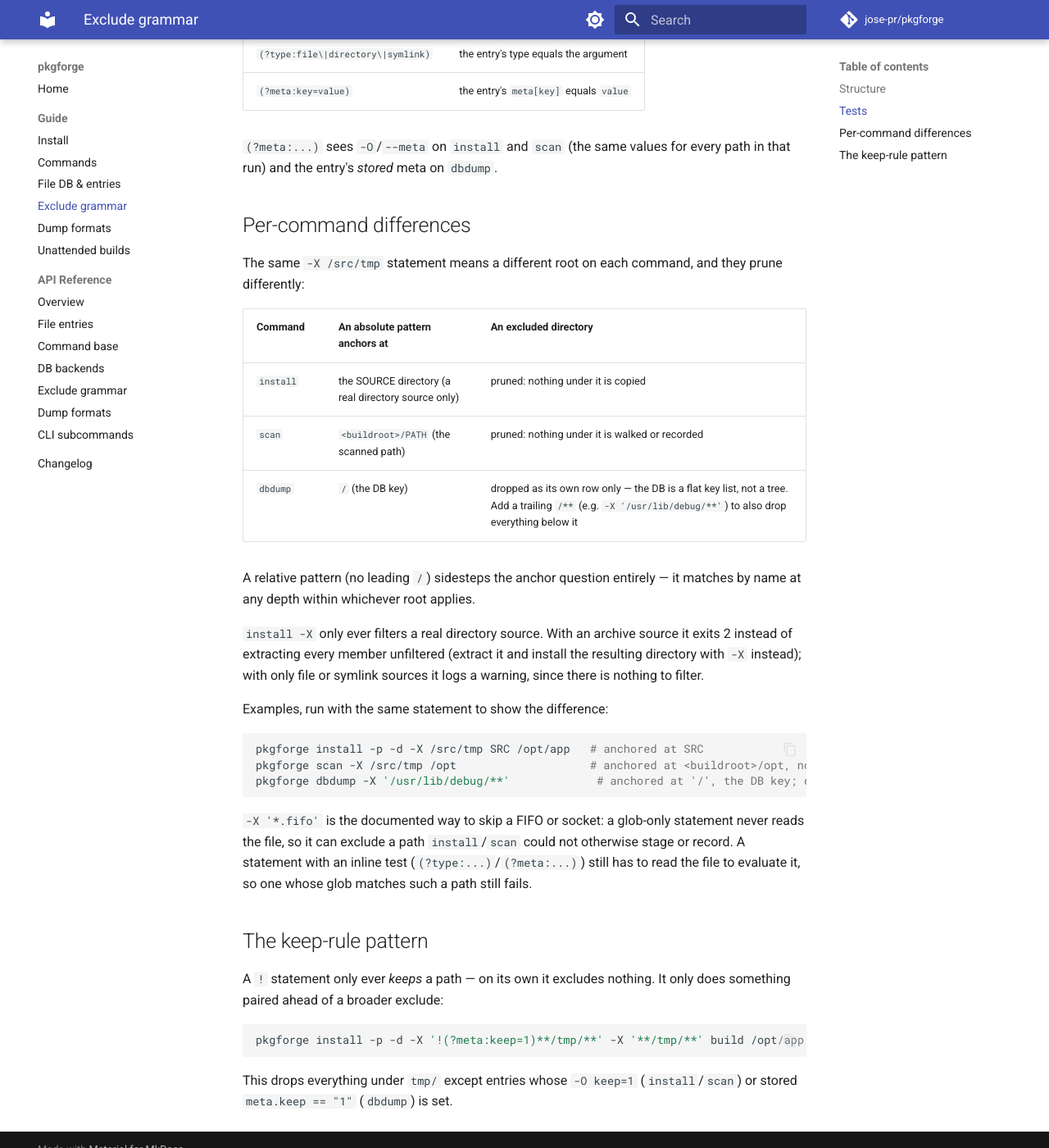
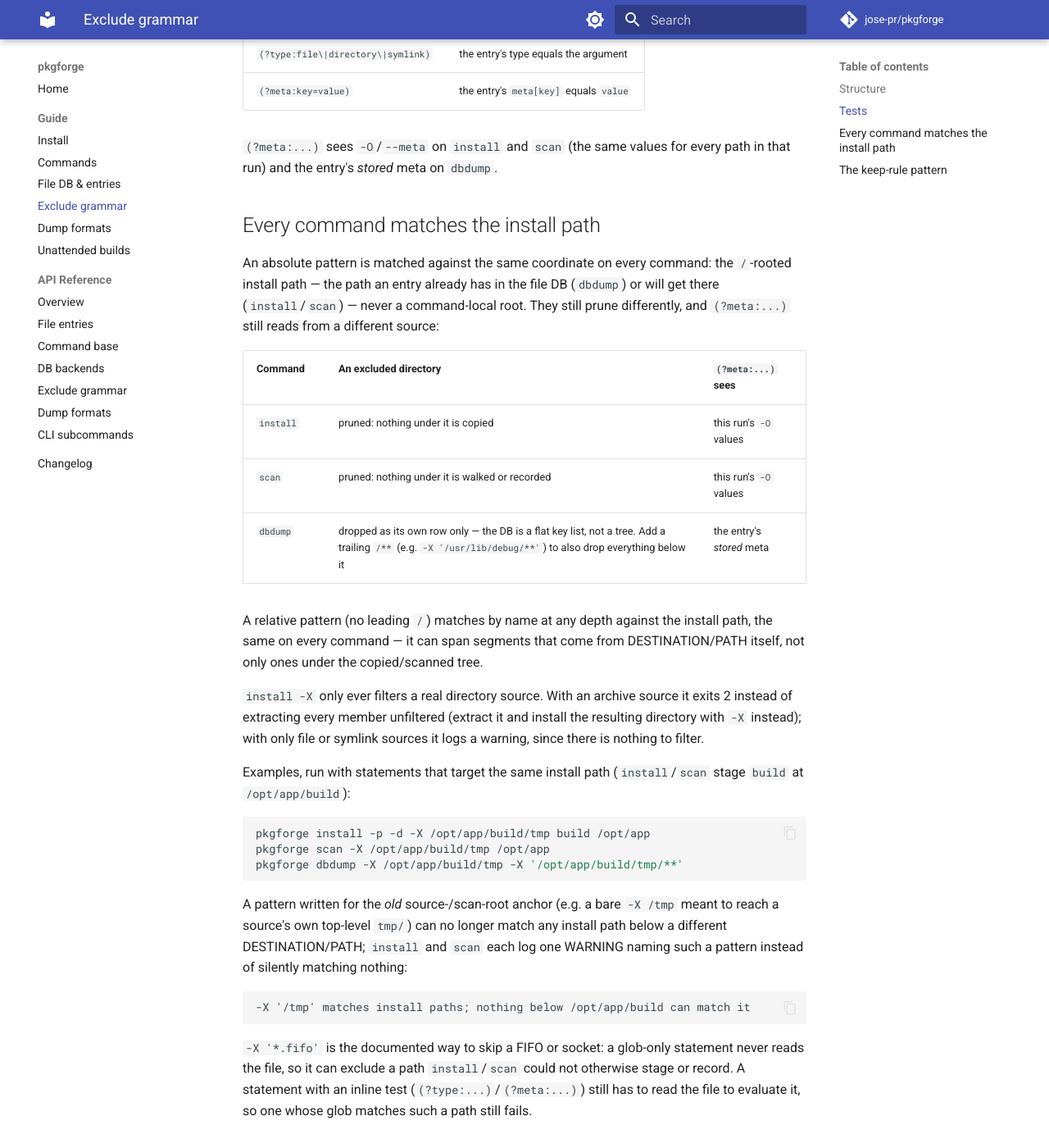
Before and after one commit to jose-pr/pkgforge, an MkDocs documentation site: the page built from docs/guide/exclude.md, in a window 1280 px wide and 1400 px high, scrolled down 1188 px. Shown: the whole window at 82% size. Built offline with MkDocs 1.6.1 and Material for MkDocs 9.7.7, drawn with Linux system fonts in a browser that asks for light colours; comment, search, counter and statistics services are not loaded; some of the changed text lies outside the part shown.

Commit message:
docs: document one install-path anchor for -X
Replace the per-command anchor table in the exclude grammar guide with
one sentence: every command matches an absolute pattern against the
install path. The table now only lists how each command prunes an
excluded directory and where (?meta:...) reads its values from, plus
the new unreachable-pattern warning. Update the command reference,
README and API reference wording to match.

````diff
--- a/docs/api/exclude.md
+++ b/docs/api/exclude.md
@@ -1,8 +1,8 @@
 # Exclude grammar (`exclude`)
 
 The `--exclude`/`-X` match grammar shared by `install`, `scan` and `dbdump`.
-See the [guide](../guide/exclude.md) for the syntax and per-command anchoring
-table.
+See the [guide](../guide/exclude.md) for the syntax and how each command
+prunes once a statement matches the install path.
 
 ::: pkgforge.exclude.PathMatchStmt
     options:
--- a/docs/guide/exclude.md
+++ b/docs/guide/exclude.md
@@ -26,9 +26,8 @@ glob pattern.
   segments; a *trailing* `**` (or a bare `**`) matches one or more segments
   — the contents of a directory, never the directory itself, so
   `/opt/app/**` excludes everything below `/opt/app` but keeps `/opt/app`
-  itself. A relative glob (no leading `/`) matches at any depth, the same as
-  today; an absolute one (a leading `/`) is anchored — see the table below
-  for what each command anchors it to.
+  itself. A relative glob (no leading `/`) matches at any depth; an absolute
+  one (a leading `/`) is anchored at the install path — see below.
 
 Statements are evaluated in order; the first that applies decides. With no
 `--exclude`, or when no statement applies, the path is kept.
@@ -57,31 +56,46 @@ naming the problem, instead of silently matching nothing.
 `(?meta:...)` sees `-O`/`--meta` on `install` and `scan` (the same values for
 every path in that run) and the entry's *stored* meta on `dbdump`.
 
-## Per-command differences
+## Every command matches the install path
 
-The same `-X /src/tmp` statement means a different root on each command, and
-they prune differently:
+An absolute pattern is matched against the same coordinate on every
+command: the `/`-rooted install path — the path an entry already has in the
+file DB (`dbdump`) or will get there (`install`/`scan`) — never a
+command-local root. They still prune differently, and `(?meta:...)` still
+reads from a different source:
 
-| Command | An absolute pattern anchors at | An excluded directory |
+| Command | An excluded directory | `(?meta:...)` sees |
 | --- | --- | --- |
-| `install` | the SOURCE directory (a real directory source only) | pruned: nothing under it is copied |
-| `scan` | `<buildroot>/PATH` (the scanned path) | pruned: nothing under it is walked or recorded |
-| `dbdump` | `/` (the DB key) | dropped as its own row only — the DB is a flat key list, not a tree. Add a trailing `/**` (e.g. `-X '/usr/lib/debug/**'`) to also drop everything below it |
+| `install` | pruned: nothing under it is copied | this run's `-O` values |
+| `scan` | pruned: nothing under it is walked or recorded | this run's `-O` values |
+| `dbdump` | dropped as its own row only — the DB is a flat key list, not a tree. Add a trailing `/**` (e.g. `-X '/usr/lib/debug/**'`) to also drop everything below it | the entry's *stored* meta |
 
-A relative pattern (no leading `/`) sidesteps the anchor question entirely —
-it matches by name at any depth within whichever root applies.
+A relative pattern (no leading `/`) matches by name at any depth against the
+install path, the same on every command — it can span segments that come
+from DESTINATION/PATH itself, not only ones under the copied/scanned tree.
 
 `install -X` only ever filters a real directory source. With an archive
 source it exits 2 instead of extracting every member unfiltered (extract
 it and install the resulting directory with `-X` instead); with only file
 or symlink sources it logs a warning, since there is nothing to filter.
 
-Examples, run with the same statement to show the difference:
+Examples, run with statements that target the same install path
+(`install`/`scan` stage `build` at `/opt/app/build`):
 
 ```bash
-pkgforge install -p -d -X /src/tmp SRC /opt/app   # anchored at SRC
-pkgforge scan -X /src/tmp /opt                    # anchored at <buildroot>/opt, not /opt/src/tmp
-pkgforge dbdump -X '/usr/lib/debug/**'             # anchored at '/', the DB key; drops the whole subtree
+pkgforge install -p -d -X /opt/app/build/tmp build /opt/app
+pkgforge scan -X /opt/app/build/tmp /opt/app
+pkgforge dbdump -X /opt/app/build/tmp -X '/opt/app/build/tmp/**'
+```
+
+A pattern written for the *old* source-/scan-root anchor (e.g. a bare
+`-X /tmp` meant to reach a source's own top-level `tmp/`) can no longer
+match any install path below a different DESTINATION/PATH; `install` and
+`scan` each log one WARNING naming such a pattern instead of silently
+matching nothing:
+
+```
+-X '/tmp' matches install paths; nothing below /opt/app/build can match it
 ```
 
 `-X '*.fifo'` is the documented way to skip a FIFO or socket: a glob-only
````
Also changed, not shown: README.md (+6 -5 lines), docs/guide/commands.md (+2 -2 lines).
